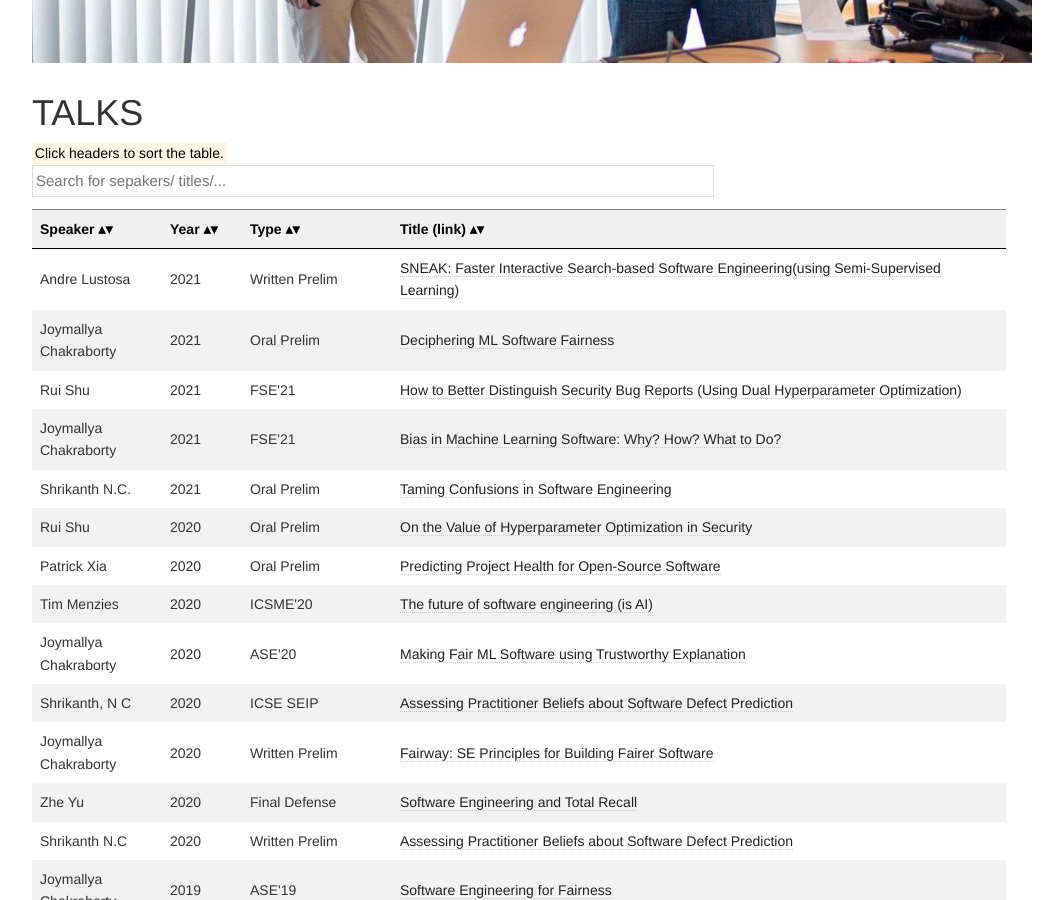
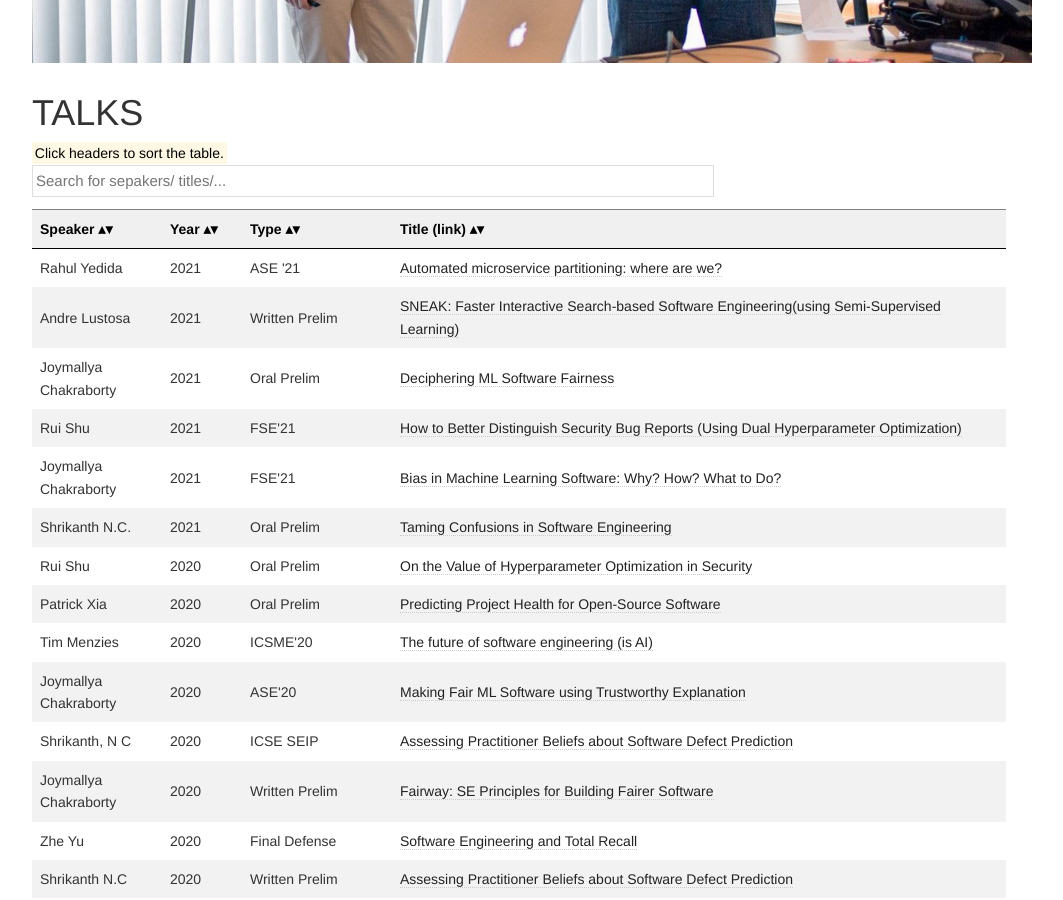
Before and after one commit to ai-se/ai-se.github.io, a Jekyll site: the page built from talks/index.html, in a window 1280 px wide and 900 px high, scrolled down 673 px. Shown: the whole window, without its empty margins (126-1189 px from the left). Built offline with Jekyll 4.4.1, drawn with Linux system fonts in a browser that asks for light colours.

Commit message:
Update index.html

```diff
--- a/talks/index.html
+++ b/talks/index.html
@@ -54,6 +54,12 @@ title: Talks
     </tr>
   </thead>
   <tbody>
+    <tr>
+      <td>Rahul Yedida</td>
+      <td>2021</td>
+      <td>ASE '21</td>
+      <td><a href="https://www.youtube.com/watch?v=_d9DE78bbW0">Automated microservice partitioning: where are we?</a></td>
+    </tr>
     <tr>
       <td>Andre Lustosa</td>
       <td>2021</td>
```
